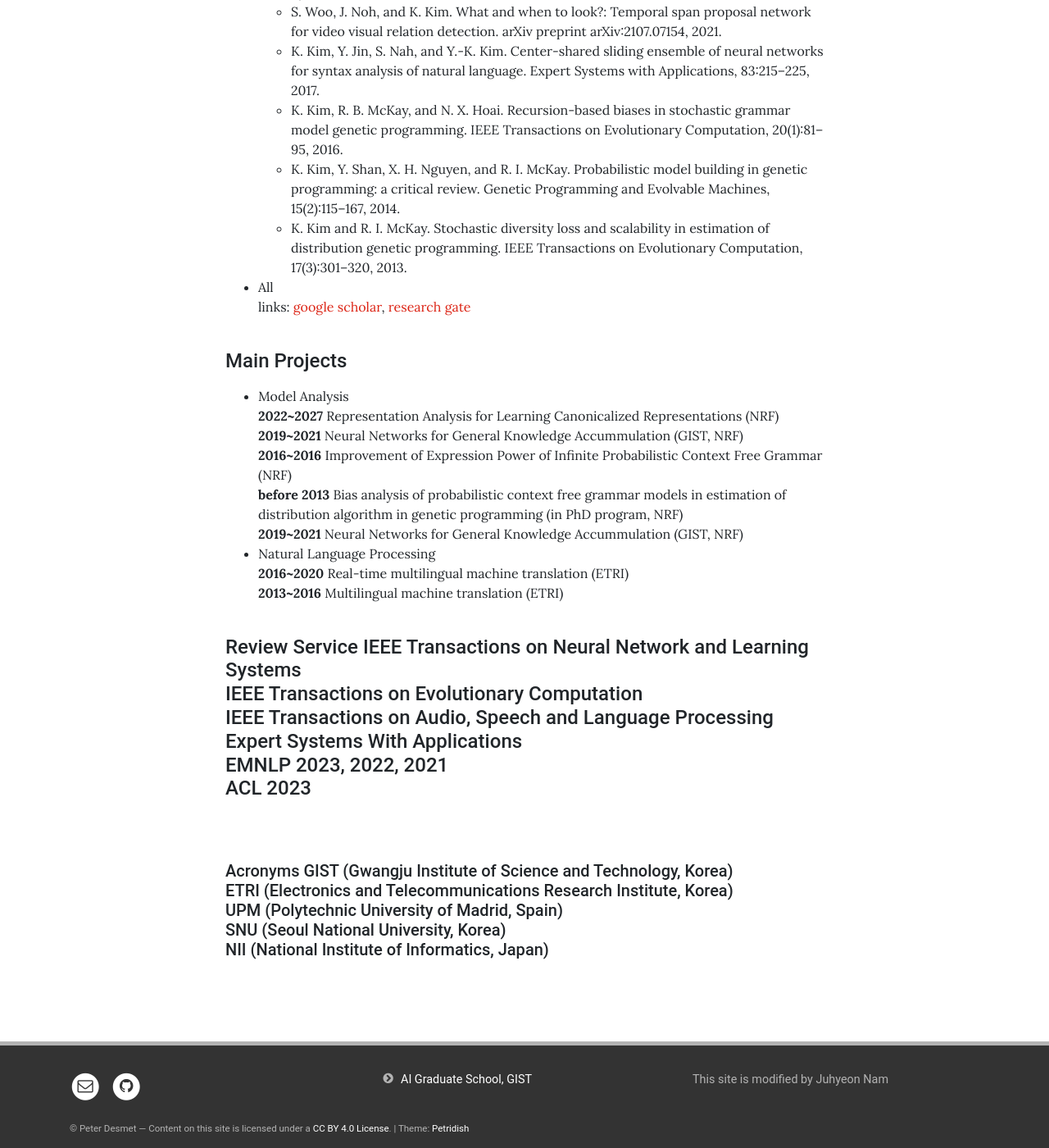
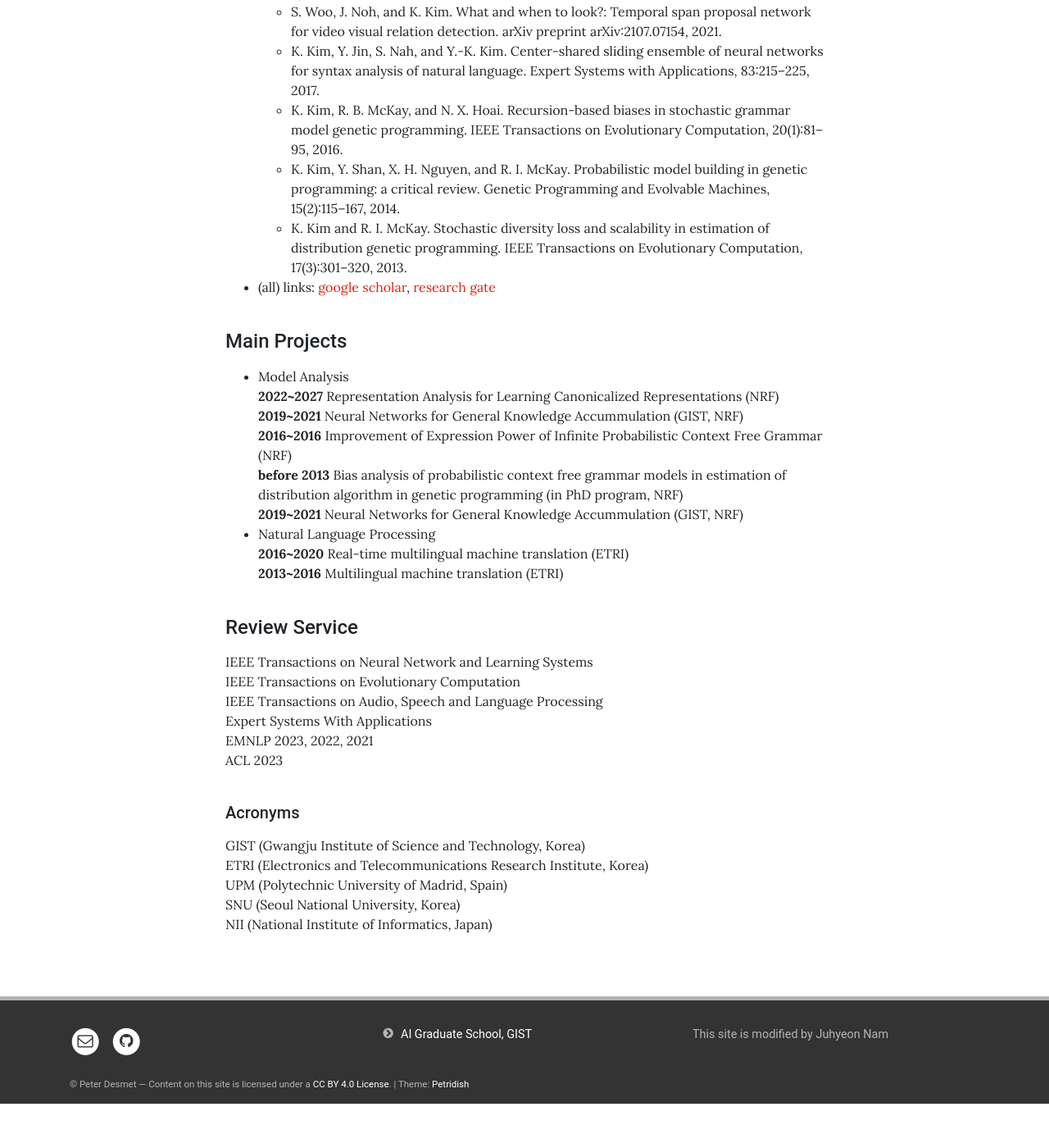
Before and after one commit to irrlab/irrlab.github.io, a Jekyll site: the page built from pages/team/professor.md, in a window 1280 px wide and 1400 px high, scrolled down 1806 px. Shown: the whole window at 82% size. Built offline with Jekyll 4.4.1, drawn with Linux system fonts in a browser that asks for light colours; after the commit the page ends 3152 px from its top, so only the background shows below that; part of the change alters nothing that is shown.

Commit message:
img flex

```diff
--- a/_data/team_professor.yml
+++ b/_data/team_professor.yml
@@ -55,8 +55,7 @@
 
 
 
-    - All <br/>
-    links: [google scholar](https://scholar.google.co.kr/citations?user=RZggOtkAAAAJ&hl=ko&oi=ao), [research gate](https://www.researchgate.net/profile/Kangil-Kim)<br/>
+    - (all) links: [google scholar](https://scholar.google.co.kr/citations?user=RZggOtkAAAAJ&hl=ko&oi=ao), [research gate](https://www.researchgate.net/profile/Kangil-Kim)<br/>
     <br/>
 
 
@@ -76,6 +75,7 @@
 
 
     #### Review Service
+
     IEEE Transactions on Neural Network and Learning Systems <br/>
     IEEE Transactions on Evolutionary Computation <br/>
     IEEE Transactions on Audio, Speech and Language Processing <br/>
@@ -85,6 +85,7 @@
     <br/>
 
     ##### Acronyms
+
     GIST (Gwangju Institute of Science and Technology, Korea)<br/>
     ETRI (Electronics and Telecommunications Research Institute, Korea)<br/>
     UPM (Polytechnic University of Madrid, Spain)<br/>
```
